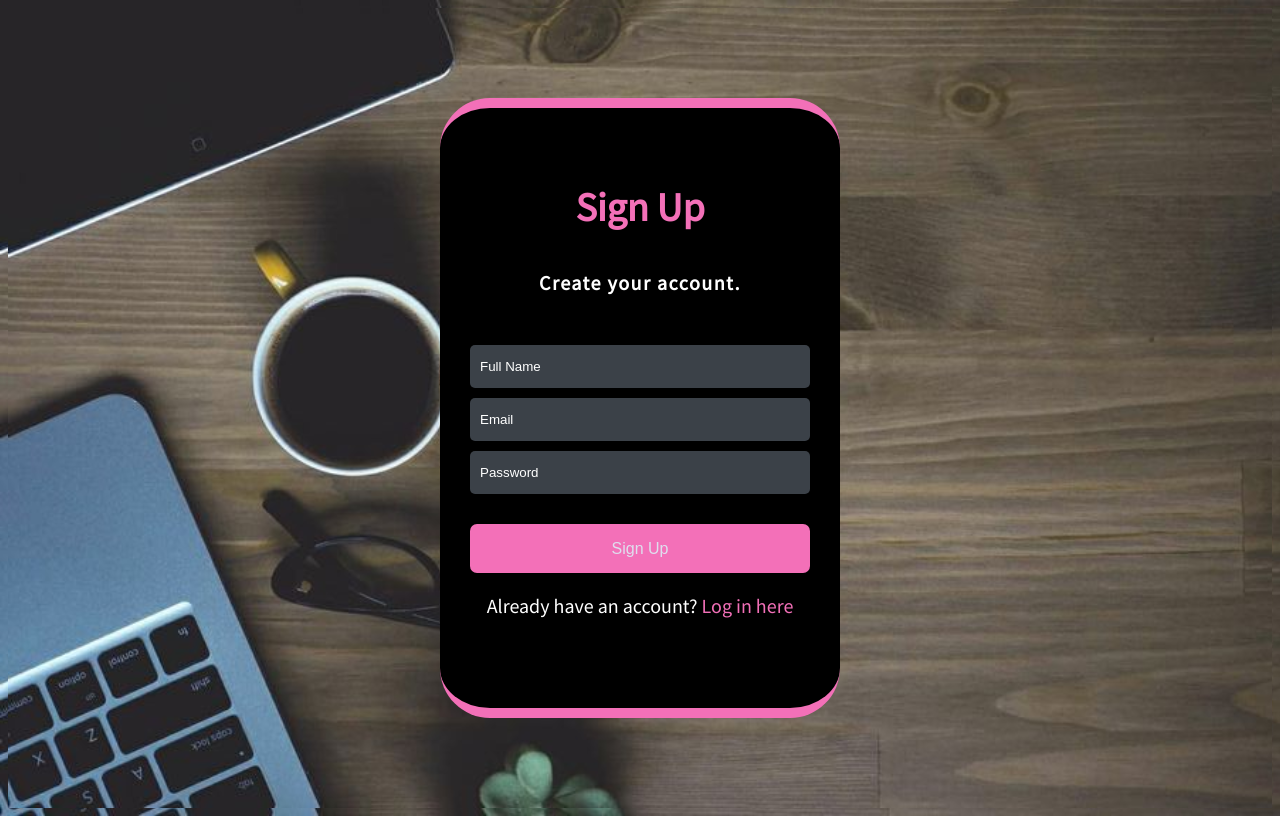
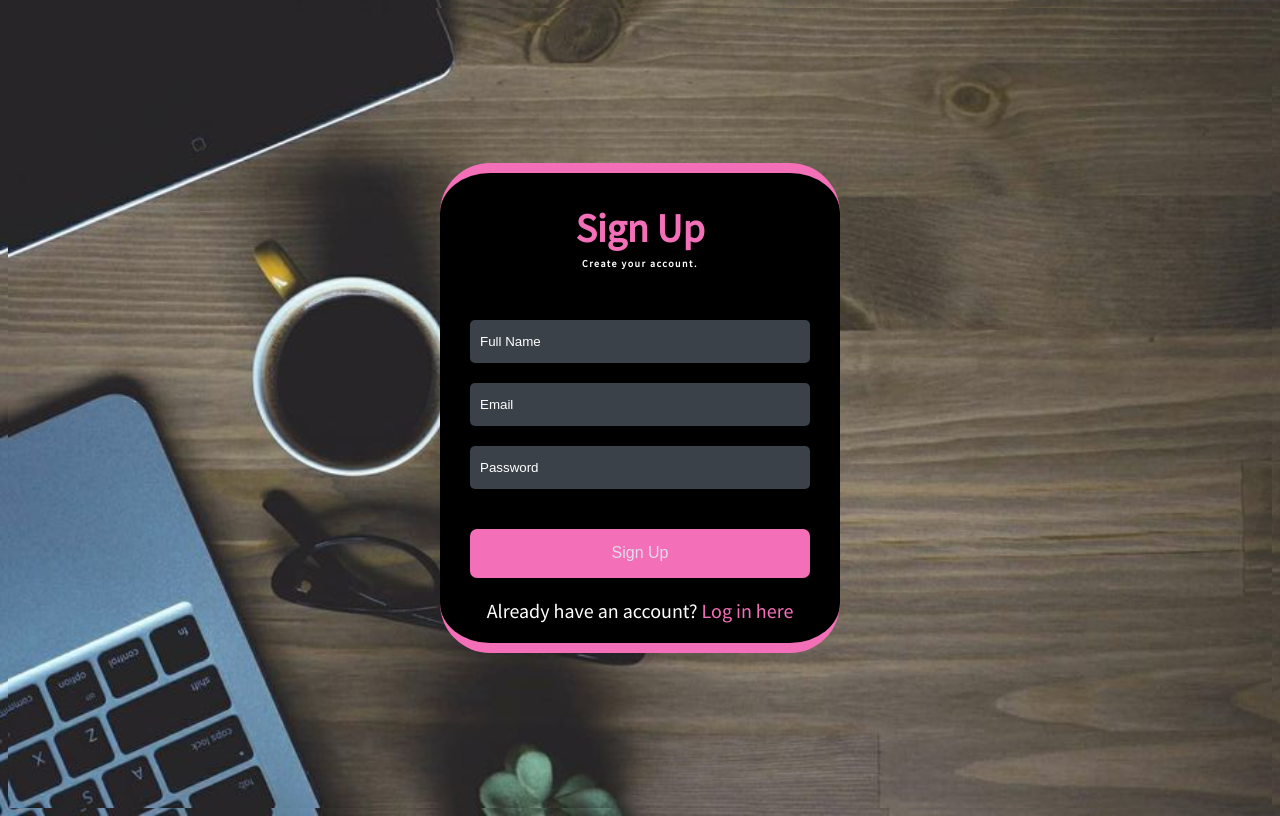
Before and after one commit to Kembu/The_Plug_ke, a plain HTML site: page signup.html in a window 1280 px wide. Drawn offline with Linux system fonts and the light colour scheme.

Commit message:
Chenges to signup.html

```diff
--- a/css/signup.css
+++ b/css/signup.css
@@ -3,10 +3,10 @@
 body,
 html {
   font-family: "Source Sans Pro", sans-serif;
-  background: url('../images/background.jpg');
+  background: url("../images/background.jpg");
   background-repeat: no-repeat;
   background-size: cover;
-  color:#ffffff;
+  color: #ffffff;
   font-size: 20px;
 }
 
@@ -17,30 +17,28 @@ html {
   border-top: 10px solid #f370b8;
   border-bottom: 10px solid #f370b8;
   width: 400px;
-  height: 600px; /* Increased height to accommodate the new fields */
 }
 
 .box h4 {
   font-family: "Source Sans Pro", sans-serif;
   color: #f370b8;
   font-size: 40px;
-  margin-top: 74px; /* Adjusted margin-top */
+  margin-top: 30px; /* Adjusted margin-top */
 }
-
 
 .box h5 {
   font-family: "Source Sans Pro", sans-serif;
-  font-size: 20px;
+  font-size: 10px;
   color: #ffffff;
   letter-spacing: 1.5px;
-  margin-top: -15px;
+  margin-top: -50px;
   margin-bottom: 50px; /* Adjusted margin-bottom */
 }
 
 .box input[type="text"],
 .box input[type="password"] {
   display: block;
-  margin: 10px auto; /* Adjusted margin */
+  margin: 20px auto; /* Adjusted margin */
   background-color: #3b4148;
   border: 0;
   border-radius: 5px;
@@ -56,8 +54,8 @@ html {
 }
 
 ::-webkit-input-placeholder {
-    color: #ffffff;
-  }
+  color: #ffffff;
+}
 
 .box input[type="text"]:focus,
 .box input[type="password"]:focus {
@@ -74,9 +72,9 @@ a {
   text-decoration: none;
 }
 a:hover {
-    color: #129aa1;
-    /* You can adjust the shade of blue to your preference */
-  }
+  color: #129aa1;
+  /* You can adjust the shade of blue to your preference */
+}
 .btn1 {
   border: 0;
   background: #f370b8;
```
